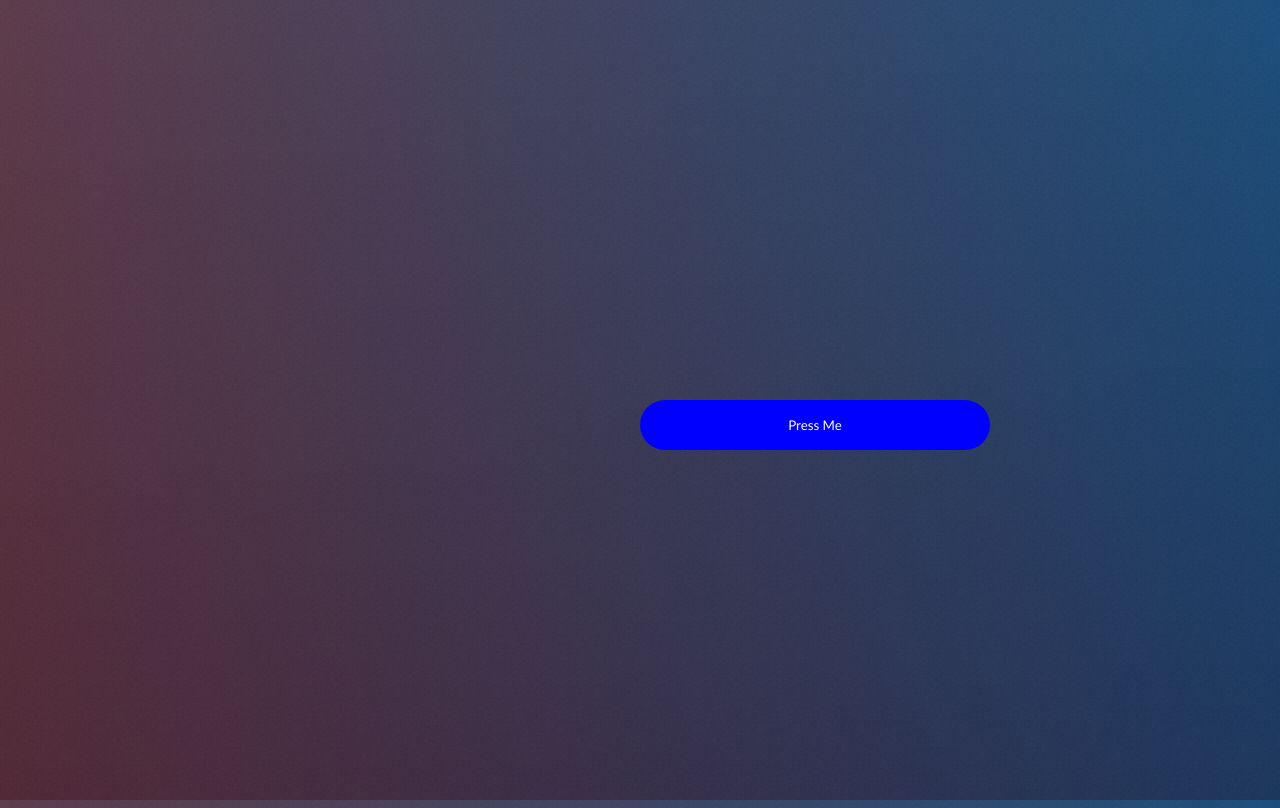
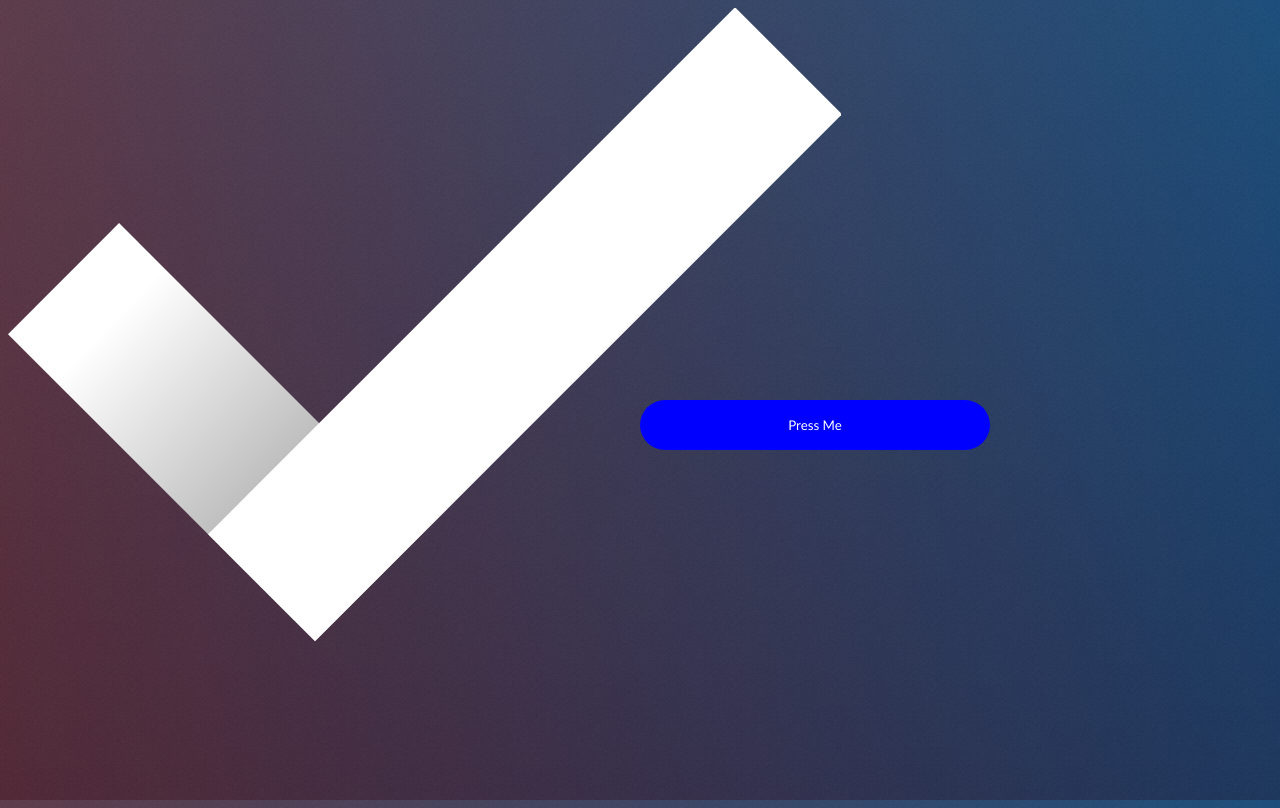
Before and after one commit to oddalot/todo, a website: page public/index.html in a window 1280 px wide. Drawn offline with Linux system fonts and the light colour scheme; some packages are replaced by stand-ins of ours.

Commit message:
add svg logo

```diff
--- a/public/index.html
+++ b/public/index.html
@@ -19,6 +19,7 @@
   </head>
   <body>
     <button>Press Me</button>
+    <img src="/images/check-logo.svg" alt="" />
     <script>
       document.addEventListener('DOMContentLoaded', function() {
         try {
```
Also changed, not shown: public/images/check-logo.svg (added).
